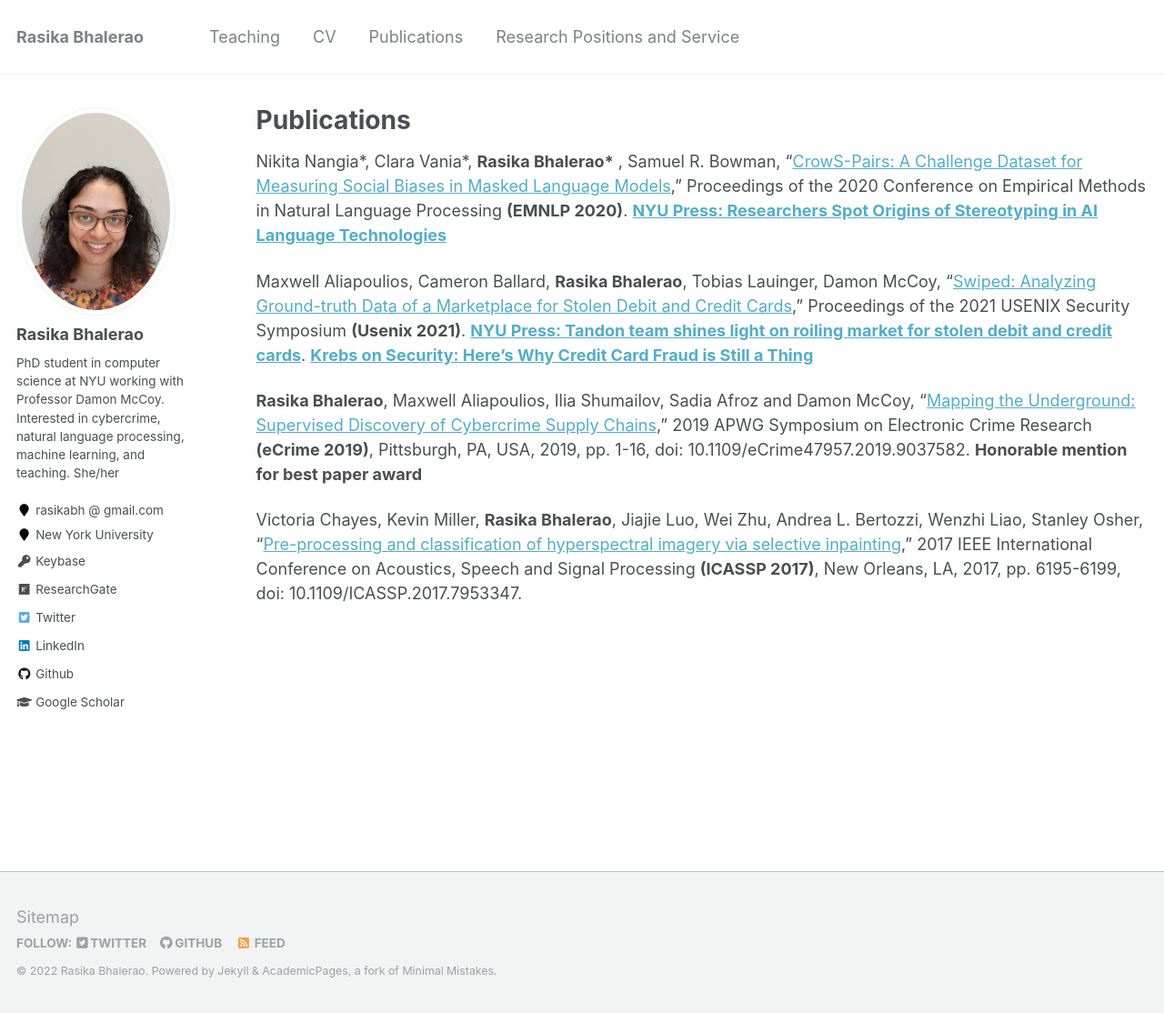
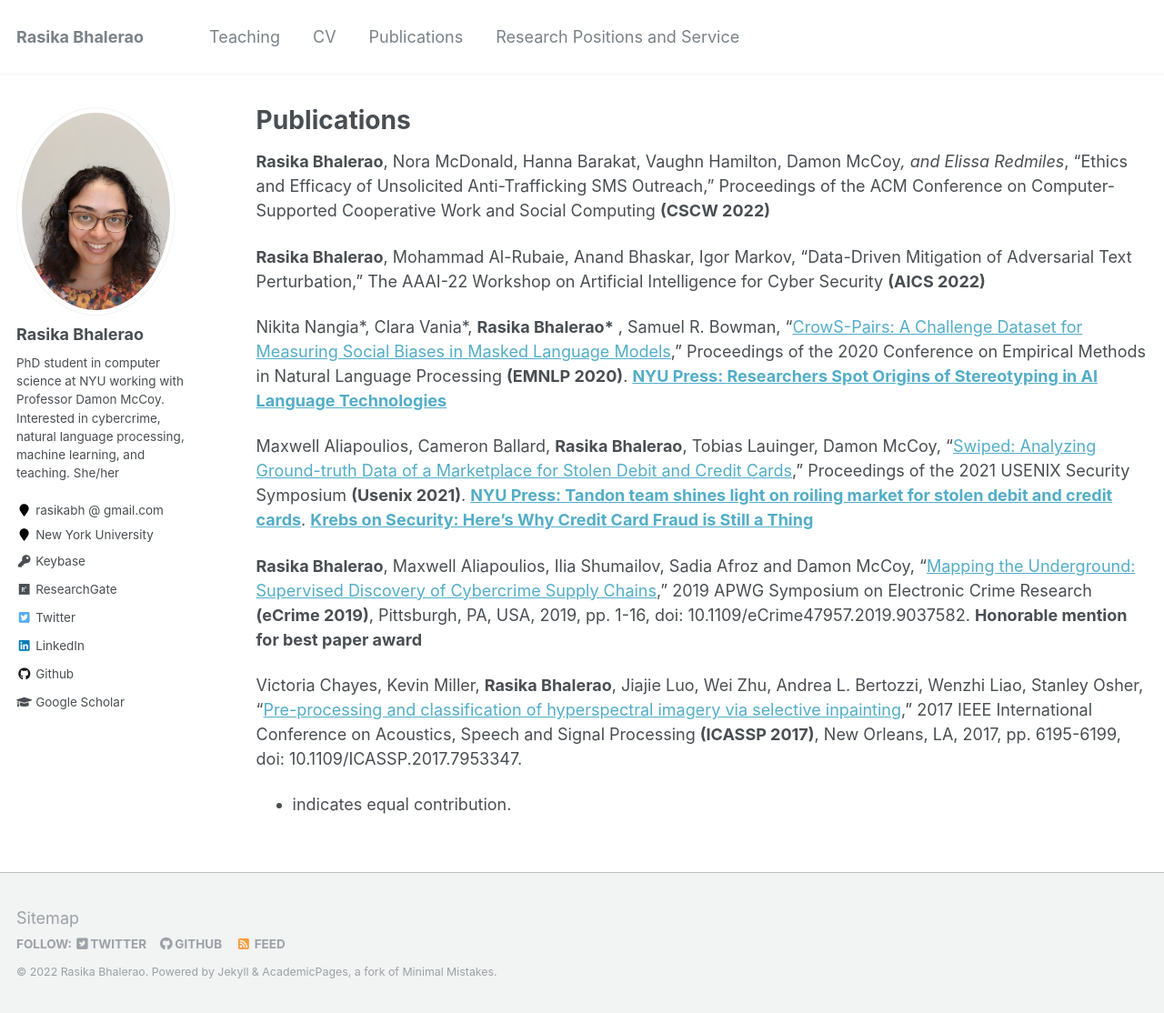
Before and after one commit to rasikabh/rasikabh.github.io, a Jekyll site: the page built from _pages/publications.md, in a window 1280 px wide and 1114 px high. Shown: the whole window at 91% size. Built offline with Jekyll 4.4.1, drawn with Linux system fonts in a browser that asks for light colours.

Commit message:
Update publications.md

```diff
--- a/_pages/publications.md
+++ b/_pages/publications.md
@@ -11,6 +11,14 @@ author_profile: true
 
 {% include base_path %}
 
+**Rasika Bhalerao**, Nora McDonald, Hanna Barakat, Vaughn Hamilton, Damon McCoy*, and Elissa Redmiles*,
+"Ethics and Efficacy of Unsolicited Anti-Trafficking SMS Outreach," Proceedings of the ACM Conference on
+Computer-Supported Cooperative Work and Social Computing **(CSCW 2022)**
+
+**Rasika Bhalerao**, Mohammad Al-Rubaie, Anand Bhaskar, Igor Markov, "Data-Driven Mitigation of
+Adversarial Text Perturbation," The AAAI-22 Workshop on Artificial Intelligence for Cyber Security **(AICS
+2022)**
+
 Nikita Nangia\*, Clara Vania\*, <b>Rasika Bhalerao\*</b>
 , Samuel R. Bowman, “[CrowS-Pairs: A Challenge Dataset for Measuring Social Biases in Masked Language Models](https://www.aclweb.org/anthology/2020.emnlp-main.154),” Proceedings of the 2020 Conference on Empirical Methods in Natural Language Processing **(EMNLP 2020)**. **[NYU Press: Researchers Spot Origins of Stereotyping in AI Language Technologies](https://www.nyu.edu/about/news-publications/news/2020/october/researchers-spot-origins-of-stereotyping-in-ai-language-technolo.html)**
 
@@ -19,3 +27,5 @@ Maxwell Aliapoulios, Cameron Ballard, **Rasika Bhalerao**, Tobias Lauinger, Damo
 **Rasika Bhalerao**, Maxwell Aliapoulios, Ilia Shumailov, Sadia Afroz and Damon McCoy, “[Mapping the Underground: Supervised Discovery of Cybercrime Supply Chains](http://damonmccoy.com/papers/ecrime2019.pdf),” 2019 APWG Symposium on Electronic Crime Research **(eCrime 2019)**, Pittsburgh, PA, USA, 2019, pp. 1-16, doi: 10.1109/eCrime47957.2019.9037582. **Honorable mention for best paper award**
 
 Victoria Chayes, Kevin Miller, **Rasika Bhalerao**, Jiajie Luo, Wei Zhu, Andrea L. Bertozzi, Wenzhi Liao, Stanley Osher, “[Pre-processing and classification of hyperspectral imagery via selective inpainting](https://www.math.ucla.edu/~bertozzi/papers/ICASSP2017-final.pdf),” 2017 IEEE International Conference on Acoustics, Speech and Signal Processing **(ICASSP 2017)**, New Orleans, LA, 2017, pp. 6195-6199, doi: 10.1109/ICASSP.2017.7953347.
+
+* indicates equal contribution.
```
